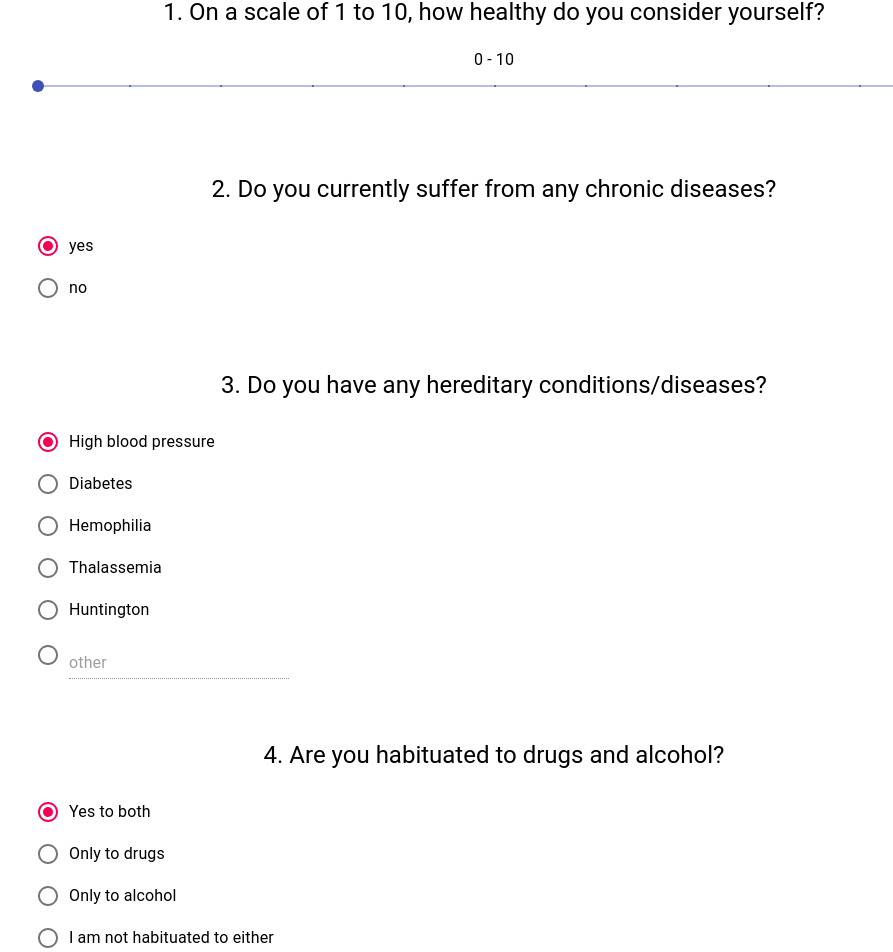
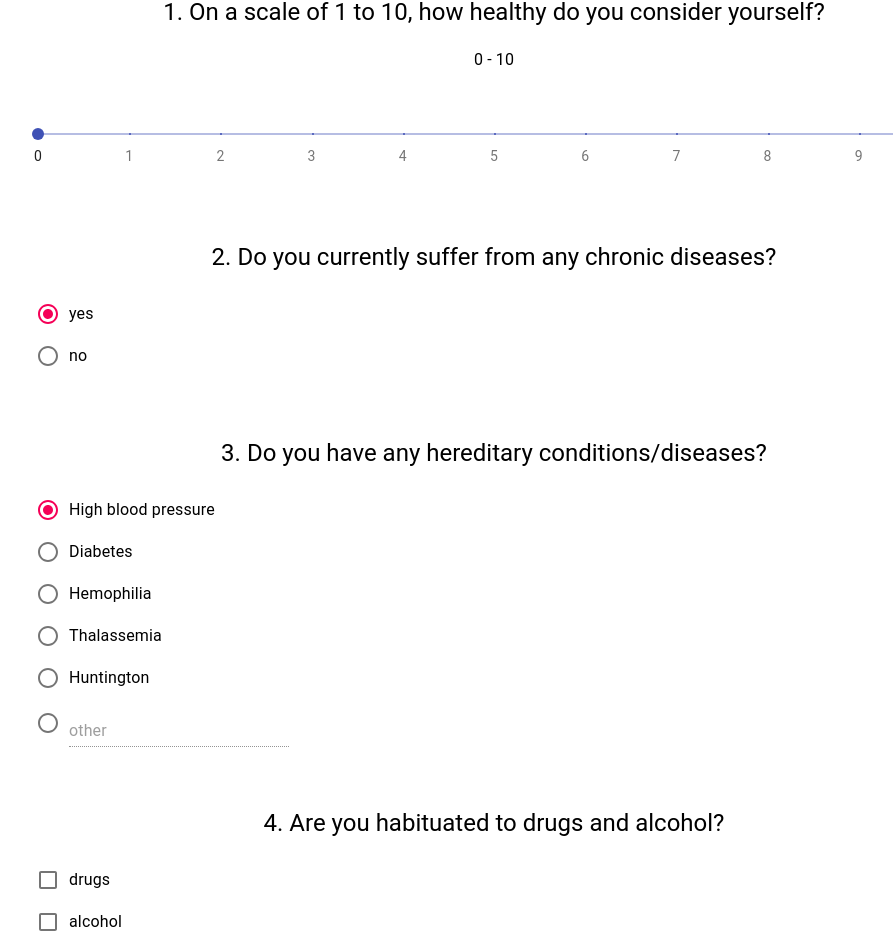
Before and after one commit to illemonati/asha-health, a React (Create React App) app: page / in a window 1280 px wide. Shown: the part 100-1052 px from the top of the page, without its empty margins (146-1039 px from the left). Built offline with nearby package versions, Linux system fonts and the light colour scheme.

Commit message:
improved elements

```diff
--- a/src/modules/Survey.tsx
+++ b/src/modules/Survey.tsx
@@ -1,7 +1,17 @@
 import React, {ChangeEvent, useEffect, useState} from 'react';
 
 import questions from './questions.json';
-import {Box, FormControlLabel, Radio, Slider, TextField, Container, Typography, RadioGroup} from "@material-ui/core";
+import {
+    Box,
+    FormControlLabel,
+    Radio,
+    Slider,
+    TextField,
+    Container,
+    Typography,
+    RadioGroup,
+    FormGroup, Checkbox
+} from "@material-ui/core";
 
 
 
@@ -28,21 +38,20 @@ function OptionsComponent(props: OptionProps) {
             <RadioGroup aria-label="Choices" value={value} onChange={changeHandler}>
                 {/*
                 //@ts-ignore */}
-                {question.choices.map((choice) => {
-                    console.log(typeof choice);
+                {question.choices.map((choice, i) => {
                     if (typeof choice === "string") {
                         return (
-                            <FormControlLabel control={<Radio />} label={choice} value={choice}/>
+                            <FormControlLabel control={<Radio />} label={choice} value={choice} key={i}/>
                             // <div></div>
                         )
                     } else if (choice.type === "textfield") {
 
                         const textInput = (
-                            <TextField style={{width: "100%"}} label={choice.name} disabled={value !== choice.name} />
+                            <TextField style={{width: "100%"}} label={choice.name} disabled={value !== choice.name} key={i} />
                         );
 
                         return (
-                            <FormControlLabel control={<Radio/>} label={textInput} value={choice.name}/>
+                            <FormControlLabel control={<Radio/>} label={textInput} value={choice.name} key={i}/>
                         )
                     }
                     return null;
@@ -56,30 +65,58 @@ function OptionsComponent(props: OptionProps) {
 interface SliderConfig {
     start: number,
     end: number,
-    step: number
+    step: number,
+    norange?: boolean,
+    text_options?: Array<string>
+    marks?: boolean
+}
+
+
+interface SliderMark {
+    value: number,
+    label: string,
 }
 
 
 function SliderInputComponent(props: OptionProps) {
 
-    const range = props.question.range as SliderConfig;
+    const config = props.question.sliderconfig as SliderConfig;
+    const [sliderVal, setSliderVal] = useState(0);
+    function valuetext(value: number) {
+        return config.text_options ? config.text_options[value] : `${value}`;
+    }
 
-    function valuetext(value: number) {
-        return `${value}`;
+    function handleChange(e: any, newValue: number | number[]) {
+        setSliderVal(newValue as number);
     }
+
+    let marks = new Array<SliderMark>();
+    for (let i = config.start; i < config.end; ++i) {
+        marks.push({
+           value: i,
+           label: valuetext(i)
+        });
+    }
+
 
     return (
         <Box>
             <Typography gutterBottom>
-                {`${range.start} - ${range.end}`}
+                {config.norange ? `${valuetext(sliderVal)}` : `${config.start} - ${config.end}`}
+                <br />
+                <br />
+                <br />
                 <Slider
                     defaultValue={0}
-                    step={range.step}
-                    min={range.start}
-                    max={range.end}
+                    step={config.step}
+                    min={config.start}
+                    max={config.end}
                     getAriaValueText={valuetext}
                     valueLabelDisplay="auto"
-                    marks
+                    aria-labelledby="discrete-slider-always"
+                    value={sliderVal}
+                    onChange={handleChange}
+                    marks={config.marks ? marks : []}
 
                 />
             </Typography>
@@ -101,6 +138,44 @@ function TextfieldInputComponent(props: OptionProps) {
 }
 
 
+function CheckBoxInputComponent(props: OptionProps) {
+
+    return (
+        <Box>
+            <FormGroup>
+                {/*
+                //@ts-ignore */}
+                {props.question.choices.map((choice, i) => {
+                    console.log(typeof choice);
+                    if (typeof choice === "string") {
+                        return (
+                            <FormControlLabel
+                                control={< Checkbox/>}
+                                label={choice}
+                                key={i}
+                            />
+                        )
+                    } else if (choice.type === "textfield") {
+
+                        const textInput = (
+                            <TextField style={{width: "100%"}} label={choice.name} key={i}/>
+                        );
+
+                        return (
+                            <FormControlLabel control={<Checkbox/>} label={textInput} value={choice.name} key={i}/>
+                        )
+                    }
+                    return null;
+
+                })}
+            </FormGroup>
+        </Box>
+    )
+
+
+}
+
+
 
 export default function SurveyComponent() {
     return(
@@ -119,22 +194,27 @@ export default function SurveyComponent() {
                     if (question.choicetype === "options") {
                         optionsElement = (
                             <OptionsComponent question={question} number={i}/>
-                        )
+                        );
                     } else if (question.choicetype === "textfield") {
                         optionsElement = (
                             <TextfieldInputComponent question={question} number={i}/>
-                        )
+                        );
                     } else if (question.choicetype === "slider") {
                         optionsElement = (
                             <SliderInputComponent question={question} number={i}/>
-                        )
+                        );
+                    } else if (question.choicetype === "checkboxs") {
+                        optionsElement = (
+                            <CheckBoxInputComponent question={question} number={i}/>
+                        );
                     }
 
 
                     return (
-                        <Box>
+                        <Box key={i}>
                             <Typography variant="h5">{` ${i+1}. ${question.question}`}</Typography>
                             <br />
+
                             {optionsElement}
                             <br />
                             <br />
--- a/src/modules/questions.json
+++ b/src/modules/questions.json
@@ -2,10 +2,11 @@
   {
     "question": "On a scale of 1 to 10, how healthy do you consider yourself?",
     "choicetype": "slider",
-    "range": {
+    "sliderconfig": {
       "start": 0,
       "end": 10,
-      "step": 1
+      "step": 1,
+      "marks": true
     }
   },
   {
@@ -30,24 +31,28 @@
   },
   {
     "question": "Are you habituated to drugs and alcohol?",
-    "choicetype": "options",
+    "choicetype": "checkboxs",
     "choices": [
-      "Yes to both",
-      "Only to drugs",
-      "Only to alcohol",
-      "I am not habituated to either"
+      "drugs",
+      "alcohol"
     ]
   },
   {
     "question": "How would you evaluate your overall health?",
-    "choicetype": "options",
-    "choices": [
+    "choicetype": "slider",
+    "sliderconfig": {
+      "start": 0,
+      "end": 4,
+      "step": 1,
+      "norange": true,
+      "text_options": [
         "In good physical health (No illness or disabilities)",
         "Mildy physically impaired. (Minor illness or disabilities)",
         "Moderately physically impaired. (Requires substantial treatment)",
         "Severely physically impaired. (Requires extensive treatment)",
         "Totally physically impaired. (Confined to bed)"
       ]
+    }
   },
   {
     "question": "In the last 24 hours, how did you take your medicine?",
```
Lines whose indentation alone changed are shown as unchanged.
